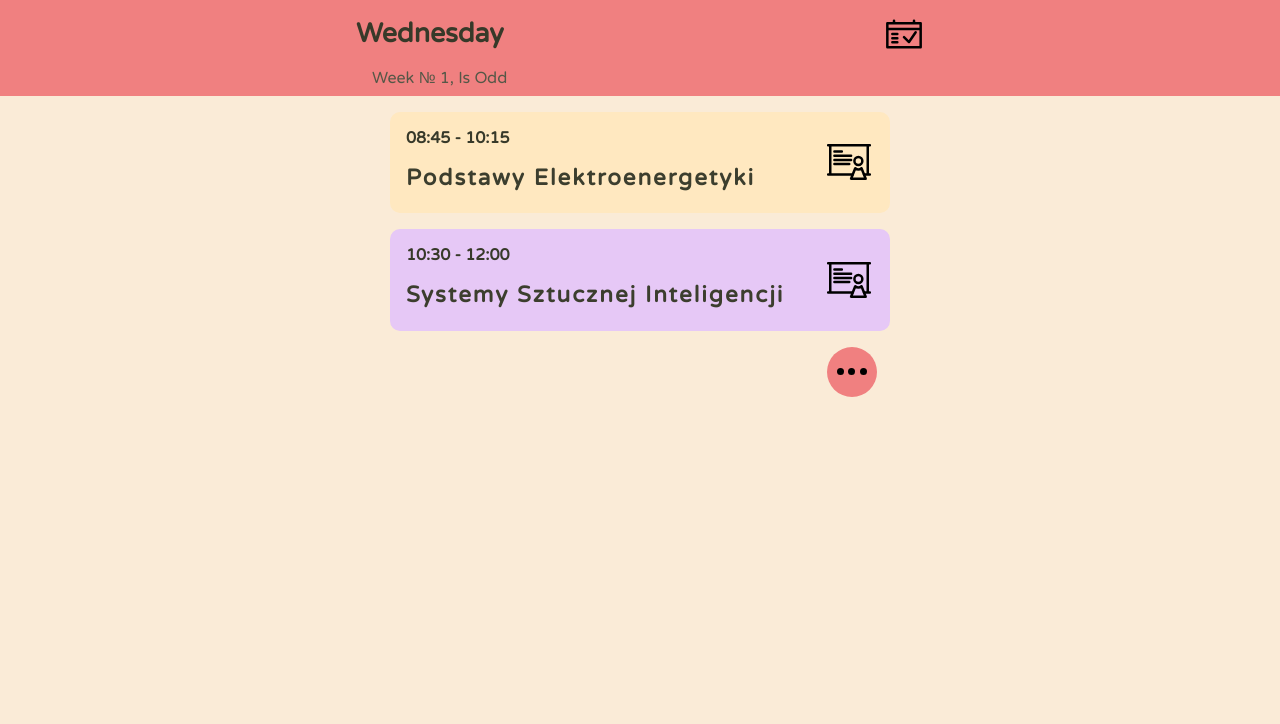
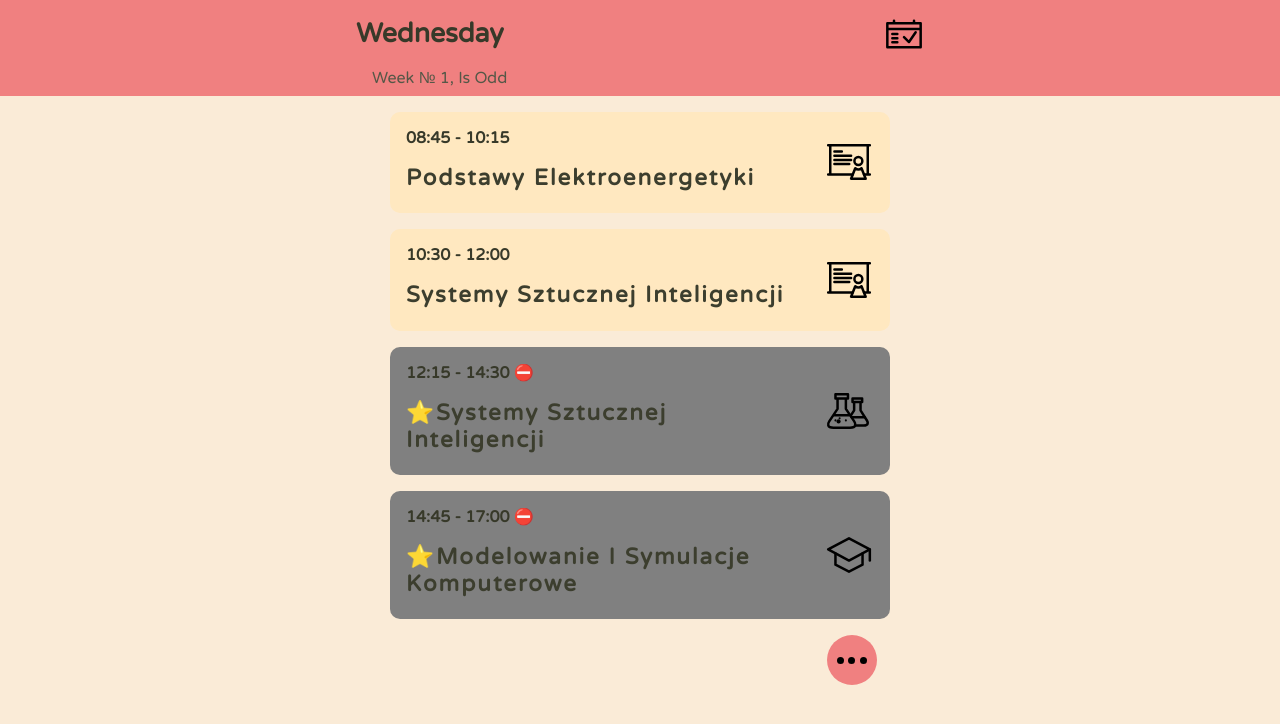
Before and after one commit to Muszchrom/NewReactCalendar, a React (Create React App) app: page /wednesday in a window 1280 px wide. Shown: the top 724 px of the page. Built offline with nearby package versions, Linux system fonts and the light colour scheme.

Commit message:
Optimazed image and previously hidden tiles are now gray

```diff
--- a/src/App.js
+++ b/src/App.js
@@ -20,7 +20,7 @@ function App() {
     let i = 0
     console.log(semesterBlueprint.weeks[i].start)
     for (; i<semesterBlueprint.weeks.length; i++) {
-      if (new Date() < new Date(semesterBlueprint.weeks[i].start + "T00:00")) {
+      if (new Date(new Date().setDate(new Date().getDate() - 7)) < new Date(semesterBlueprint.weeks[i].start + "T00:00")) {
         break;
       }
     }
--- a/src/components/AdditionalInfo.js
+++ b/src/components/AdditionalInfo.js
@@ -18,12 +18,11 @@ export default function AdditionalInfo(props) {
         <Overlay backgroundColor={"antiquewhite"} setOpen={setOpen} open={open}>
           <a href="http://we1.pollub.pl/ats4/" target="_blank" rel="noreferrer" style={{textDecoration: "underline"}}>Oryginalny plan</a>
           <ul style={{marginTop: "2em"}}>
+            <li>E XXX - Wydział Elektrotechniki i Informatyki</li>
+            <li>CI XXX, Rdzewiak</li>
+            <li>CT XXX - CenTech</li>
             <li>PE 15a - Katedra Informatyki (Pentagon)</li>
-            <li>E XXX - Wydział Elektrotechniki i Informatyki</li>
-            <li>CT XXX - CenTech</li>
-            <li>CI XXX, CenTech</li>
             <li>M IX - Wydział Mechaniczny</li>
-            <li>B207 - Wydział Budownictwa</li>
           </ul>
           <img src={mapa} style={{width: "100%", boxShadow: "5px 5px 18px grey"}} alt="Mapa kampusu"/>
           <ul style={{marginTop: "2em"}}>
--- a/src/components/data.js
+++ b/src/components/data.js
@@ -79,7 +79,7 @@ const wednesday = [
   {
     start: "12:15",
     end: "14:30",
-    label: "Systemy Sztucznej Inteligencji",
+    label: "⭐Systemy Sztucznej Inteligencji",
     bonusContent: {
       description: "Tydzień 6-15",
       start: 6,
@@ -93,7 +93,7 @@ const wednesday = [
   {
     start: "14:45",
     end: "17:00",
-    label: "Modelowanie I Symulacje Komputerowe",
+    label: "⭐Modelowanie I Symulacje Komputerowe",
     bonusContent: {
       description: "Tydzień 4-13",
       start: 4,
@@ -169,7 +169,7 @@ const friday = [
       description: "Tygodnie parzyste",
       oddWeeks: false
     },
-    hall: "CI E311",
+    hall: "E311",
     type: "Wykład",
     iconNumber: 2,
     professor: "Dr Ł. Stępień"
@@ -204,7 +204,7 @@ const saturday = [
     label: "⭐",
     hall: "Home",
     type: "Nauka",
-    professor: "Karol 😎"
+    professor: ""
   }
 ];
 const sunday = [
@@ -214,7 +214,7 @@ const sunday = [
     label: "⭐",
     hall: "Home",
     type: "Nauka",
-    professor: "Karol 😎"
+    professor: ""
   }
 ];
 const colors = [
--- a/src/routes/DayBuilder.js
+++ b/src/routes/DayBuilder.js
@@ -25,25 +25,29 @@ export default function DayBuilder(props) {
   return (
     <div style={{width: "100%", maxWidth: "calc(500px + 2em)", flex: 1, padding: "0 1em"}}>
       {props.day.map((obj, index) => {
+        let c = colors[Math.floor(Math.random() * (max - min + 1)) + min];
+        let e = obj.end
         if (
           obj.bonusContent?.start &&
           !(obj.bonusContent.start <= props.currentWeek.number &&
             props.currentWeek.number <= obj.bonusContent.end)
           ) {
-          return null;
+          c = "gray";
+          e += " ⛔";
         }
         if (
           obj.bonusContent?.oddWeeks !== undefined &&
           obj.bonusContent.oddWeeks !== props.currentWeek.isOdd
         ) {
-          return null;
+          c = "gray";
+          e += " ⛔";
         }
         return (
           <Tile
             start={obj.start}
-            end={obj.end}
+            end={e}
             label={obj.label}
-            color={colors[Math.floor(Math.random() * (max - min + 1)) + min]}
+            color={c}
             key={index}
             icon={getIco(obj.iconNumber)}>
             {obj.professor && <SchoolContent getIco={getIco} obj={props.day[index]}/>}
```
Also changed, not shown: src/graphics/jpg/mapaKampusu.jpg.
